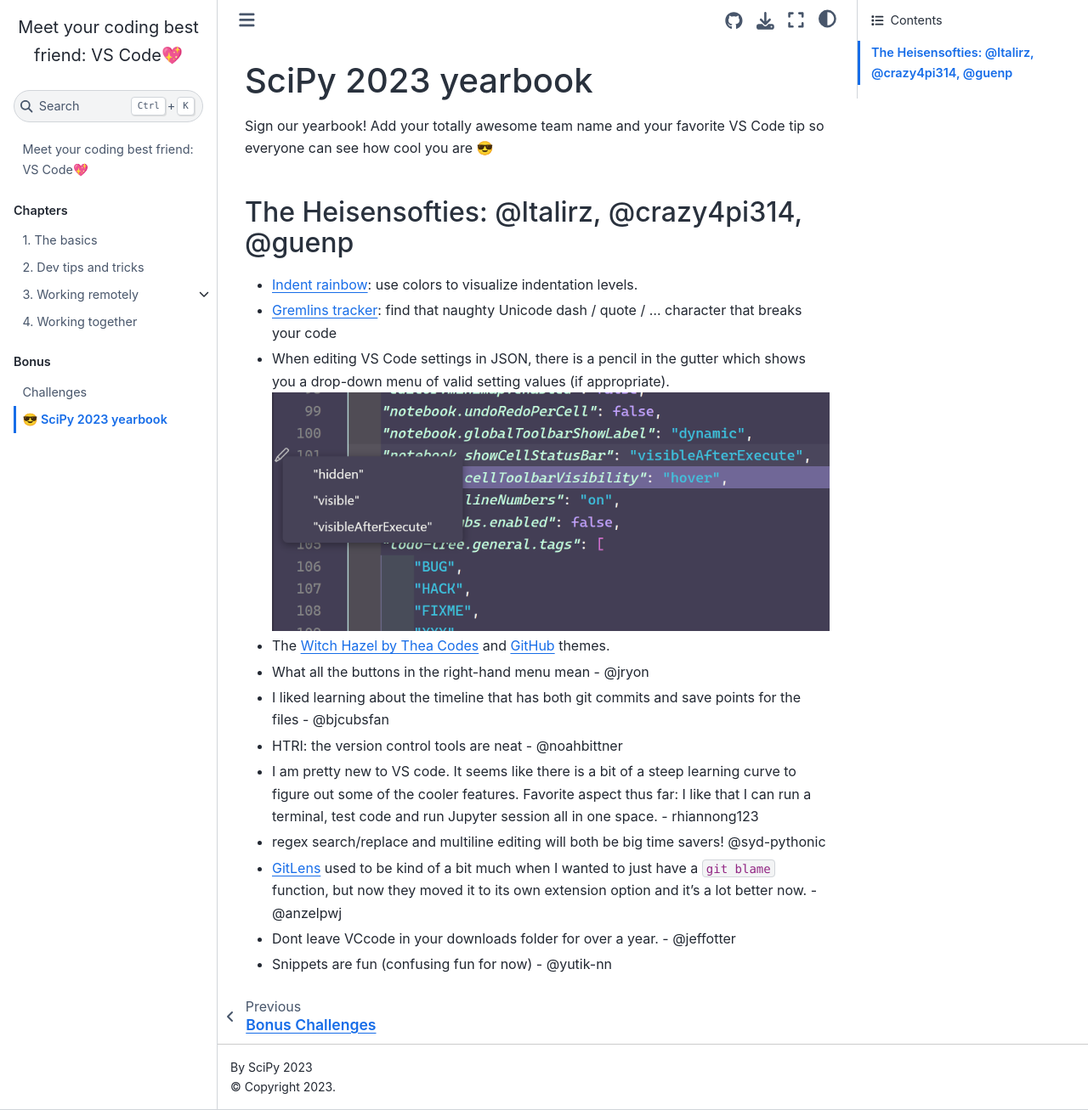
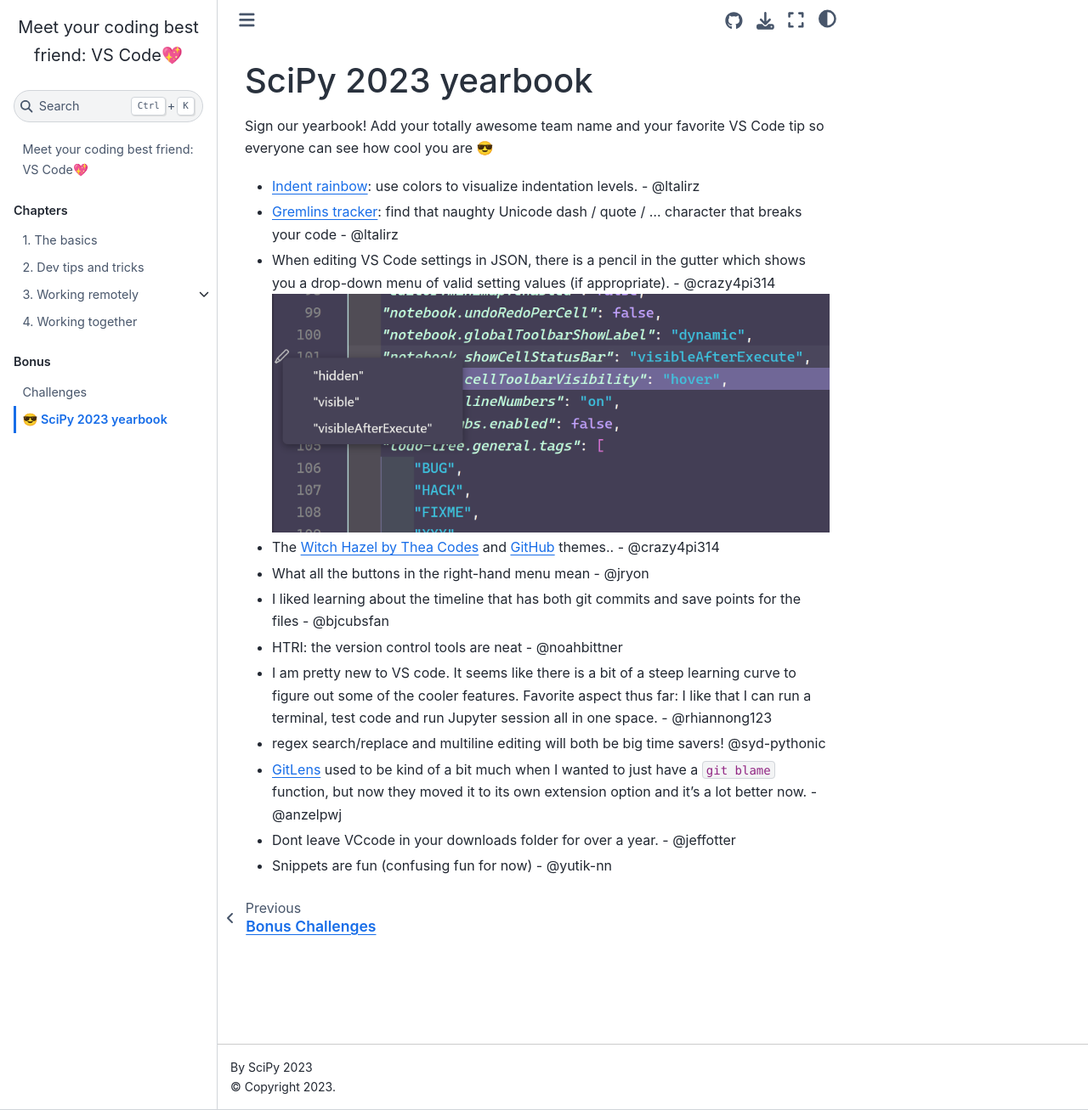
Before and after one commit to crazy4pi314/scipy-vscode-tutorial, a Jupyter Book: the page built from yearbook2023.md, in a window 1280 px wide and 1307 px high. Shown: the whole window at 85% size. Built offline with Jupyter Book 1.0.4 settings and Sphinx 7.4.7 and the Sphinx Book theme 1.1.4, drawn with Linux system fonts in a browser that asks for light colours.

Commit message:
Update yearbook2023.md
Just fixing formatting to be uniform

```diff
--- a/yearbook2023.md
+++ b/yearbook2023.md
@@ -2,18 +2,15 @@
 
 Sign our yearbook! Add your totally awesome team name and your favorite VS Code tip so everyone can see how cool you are 😎
 
-## The Heisensofties: @ltalirz, @crazy4pi314, @guenp
-
-- [Indent rainbow](https://marketplace.visualstudio.com/items?itemName=oderwat.indent-rainbow): use colors to visualize indentation levels.
-- [Gremlins tracker](https://marketplace.visualstudio.com/items?itemName=nhoizey.gremlins): find that naughty Unicode dash / quote / ... character that breaks your code
-- When editing VS Code settings in JSON, there is a pencil in the gutter which shows you a drop-down menu of valid setting values (if appropriate).
+- [Indent rainbow](https://marketplace.visualstudio.com/items?itemName=oderwat.indent-rainbow): use colors to visualize indentation levels. - @ltalirz
+- [Gremlins tracker](https://marketplace.visualstudio.com/items?itemName=nhoizey.gremlins): find that naughty Unicode dash / quote / ... character that breaks your code -  @ltalirz
+- When editing VS Code settings in JSON, there is a pencil in the gutter which shows you a drop-down menu of valid setting values (if appropriate). - @crazy4pi314
 ![Screenshot of a JSON editor window with a pencil icon in the gutter which has a drop down for the valid setting values for that line.](static/setting-json-tip.png)
-- The [Witch Hazel by Thea Codes](https://marketplace.visualstudio.com/items?itemName=TheaFlowers.witch-hazel) and [GitHub](https://marketplace.visualstudio.com/items?itemName=GitHub.github-vscode-theme) themes.
-
+- The [Witch Hazel by Thea Codes](https://marketplace.visualstudio.com/items?itemName=TheaFlowers.witch-hazel) and [GitHub](https://marketplace.visualstudio.com/items?itemName=GitHub.github-vscode-theme) themes.. - @crazy4pi314
 - What all the buttons in the right-hand menu mean - @jryon
 - I liked learning about the timeline that has both git commits and save points for the files - @bjcubsfan
 - HTRI: the version control tools are neat - @noahbittner
-- I am pretty new to VS code. It seems like there is a bit of a steep learning curve to figure out some of the cooler features. Favorite aspect thus far: I like that I can run a terminal, test code and run Jupyter session all in one space. - rhiannong123
+- I am pretty new to VS code. It seems like there is a bit of a steep learning curve to figure out some of the cooler features. Favorite aspect thus far: I like that I can run a terminal, test code and run Jupyter session all in one space. - @rhiannong123
 - regex search/replace and multiline editing will both be big time savers! @syd-pythonic
 - [GitLens](https://marketplace.visualstudio.com/items?itemName=eamodio.gitlens) used to be kind of a bit much when I wanted to just have a `git blame` function, but now they moved it to its own extension option and it's a lot better now. - @anzelpwj
 - Dont leave VCcode in your downloads folder for over a year. - @jeffotter
```
